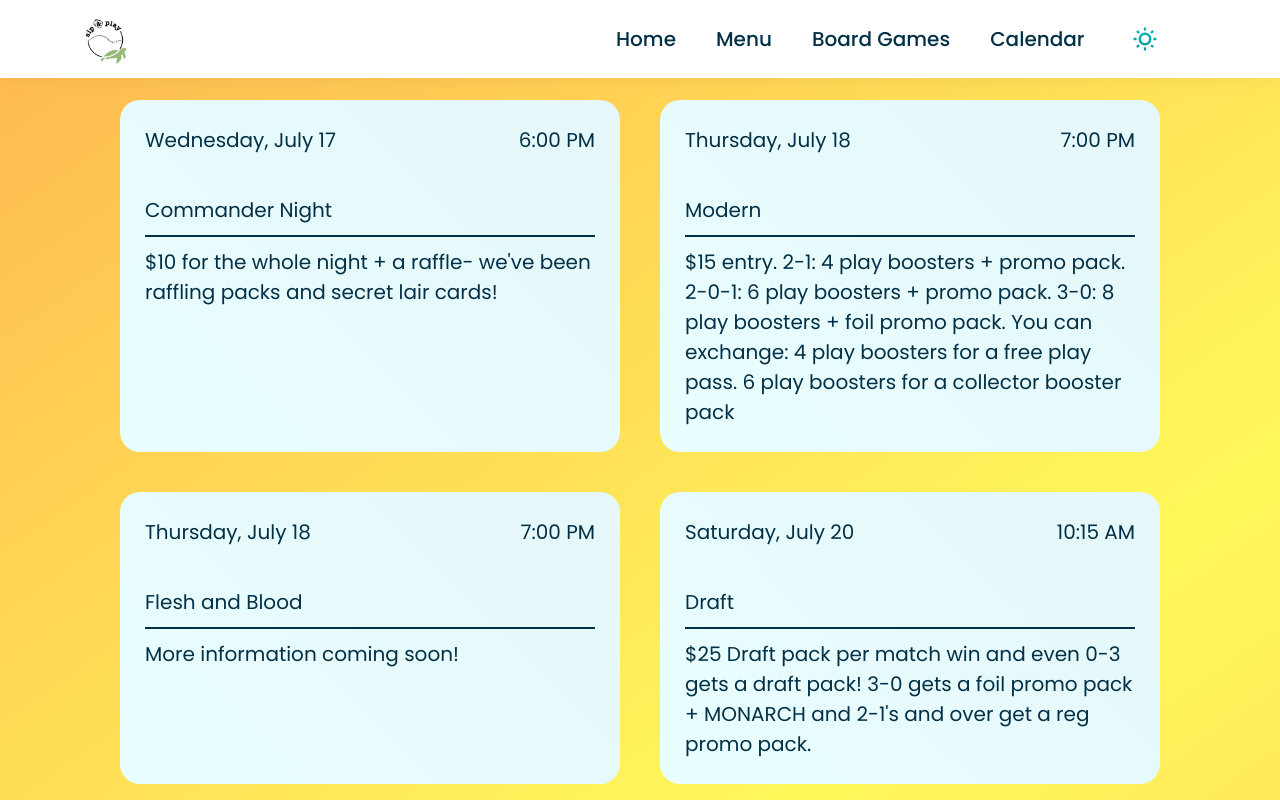
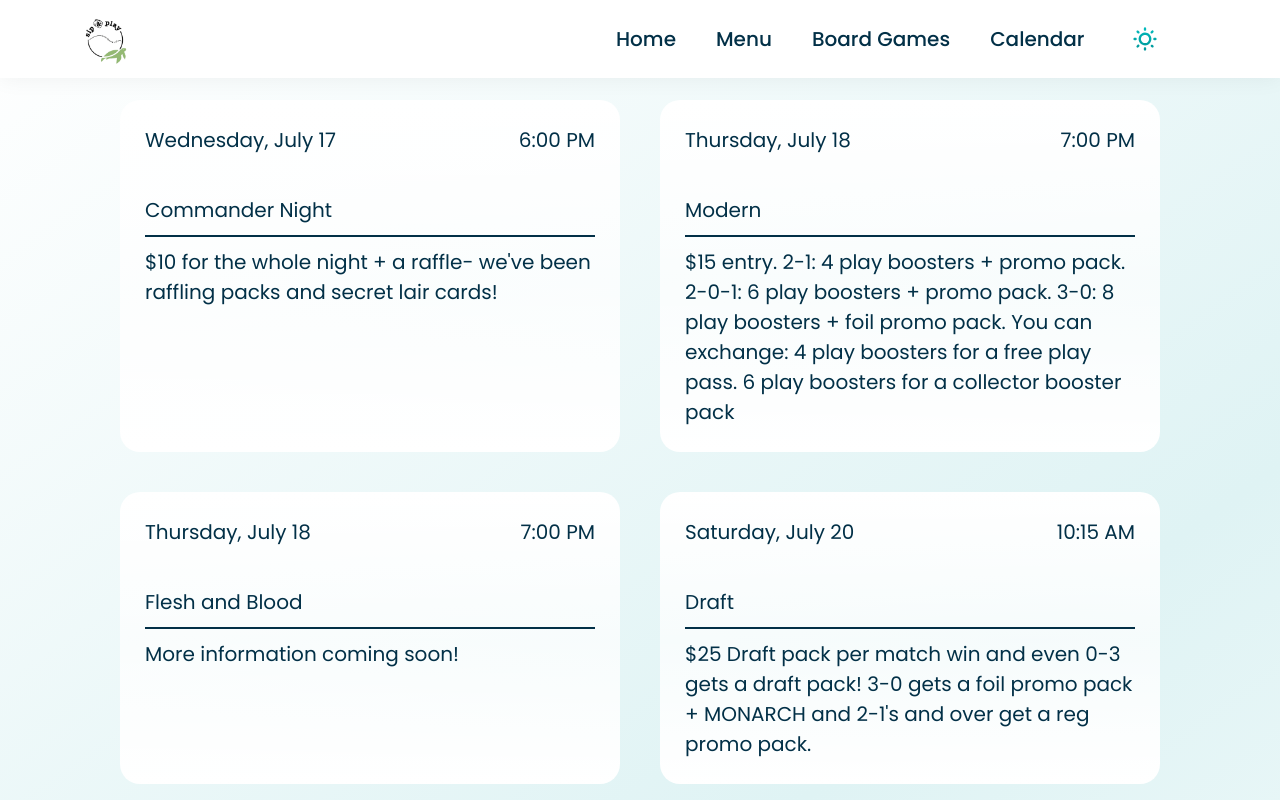
Before and after one commit to Prometheus-Spark/hackathon-2024, a React (Vite) app: page /calendar in a window 1280 px wide. Shown: the top 800 px of the page. Built offline with nearby package versions, Linux system fonts and the light colour scheme; no server answers; a web font is replaced by a local one.

Commit message:
KAN-32 | Add a default bg

```diff
--- a/src/styles/base/_base.scss
+++ b/src/styles/base/_base.scss
@@ -6,7 +6,7 @@
     var(--gradient-2) 50%,
     var(--gradient-1) 100%
   );
-  color: white;
+  color: var(--text);
 }
 .app-padding {
   padding: 0 clamp(22px, 5vw, var(--padding-xxhg));
--- a/src/styles/themes/_light.scss
+++ b/src/styles/themes/_light.scss
@@ -1,8 +1,8 @@
 :root.light-mode {
   // COLORS
 
-  --pr1: #219ebc;
-  --pr2: #99a6f2;
+  --pr1: #00bdbf;
+  --pr2: #00565a;
 
   --color-grey-0: #fff;
   --color-grey-50: #f9fafb;
@@ -17,8 +17,8 @@
   --color-grey-900: #111827;
   --color-grey-1000: #000;
 
-  --gradient-1: #ffb850;
-  --gradient-2: #fff95b;
+  --gradient-1: #fff;
+  --gradient-2: #dff3f4;
 
   // TEXT
 
@@ -27,13 +27,13 @@
   --font-weight: 500;
 
   --color-label: #6b7a7b;
-  --color-input-text: #004f53;
-  --color-nav: rgba(0, 79, 83, 1);
-  --gradient-text: linear-gradient(90deg, #009698 0%, #00bbbd 100%);
+  --color-input-text: #023047;
+  --color-nav: rgba(2, 48, 71);
+  --gradient-text: linear-gradient(90deg, ##219ebc 0%, #526ef2 100%);
 
   // BUTTONS
 
-  --pr-btn: linear-gradient(90deg, #219ebc 0%, #99a6f2 100%);
+  --pr-btn: linear-gradient(90deg, #219ebc 0%, #526ef2 100%);
   --bg-button: rgba(255, 255, 255, 1);
   --bg-switch: linear-gradient(270deg, #e7fbfc 0%, #8ecae6 100%);
 
@@ -48,7 +48,12 @@
 
   // BACKGROUND
 
-  --calendar-item-bg: linear-gradient(225deg, #e5f7f8 0%, #e9feff 100%);
+  --calendar-item-bg: linear-gradient(
+    180deg,
+    #fff 0%,
+    rgba(255, 255, 255, 0.7) 50.5%,
+    #fff 100%
+  );
   --input-bg: linear-gradient(
     90deg,
     rgba(0, 221, 223, 0.03) 0%,
```
